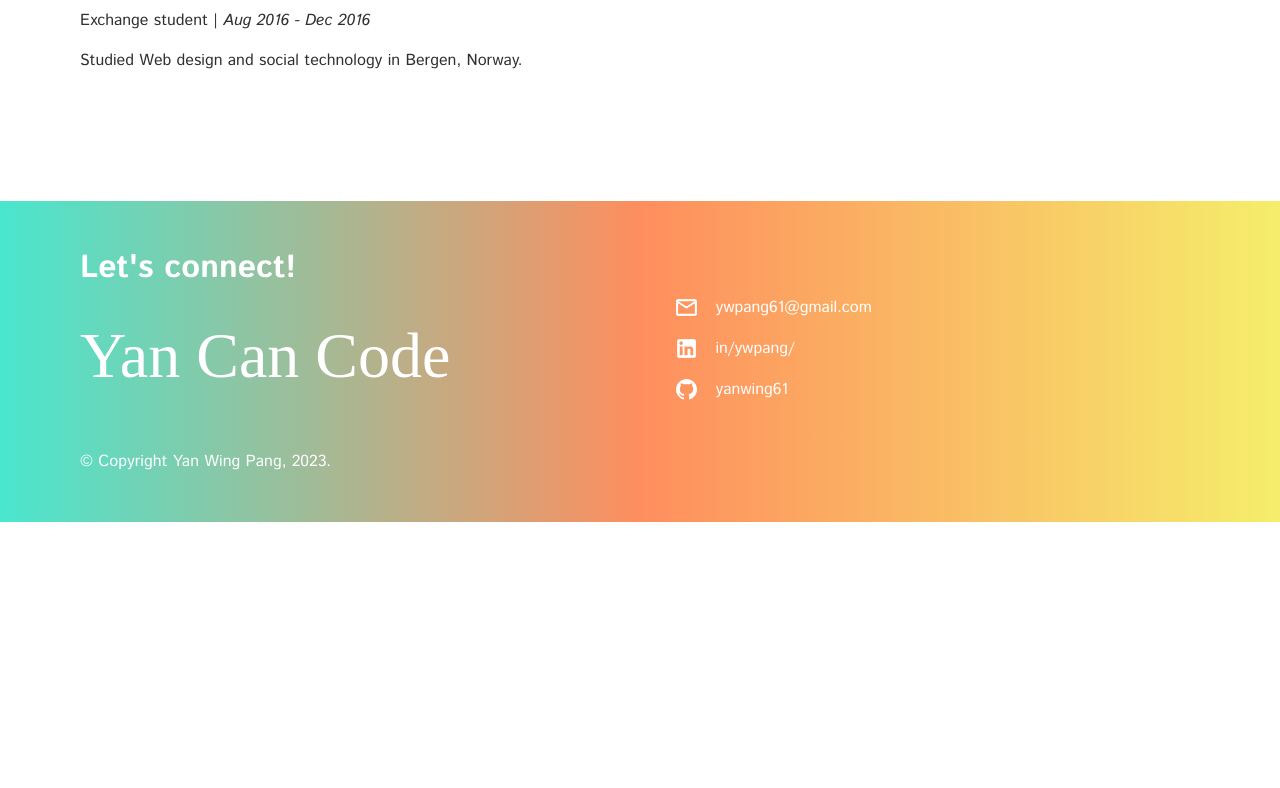
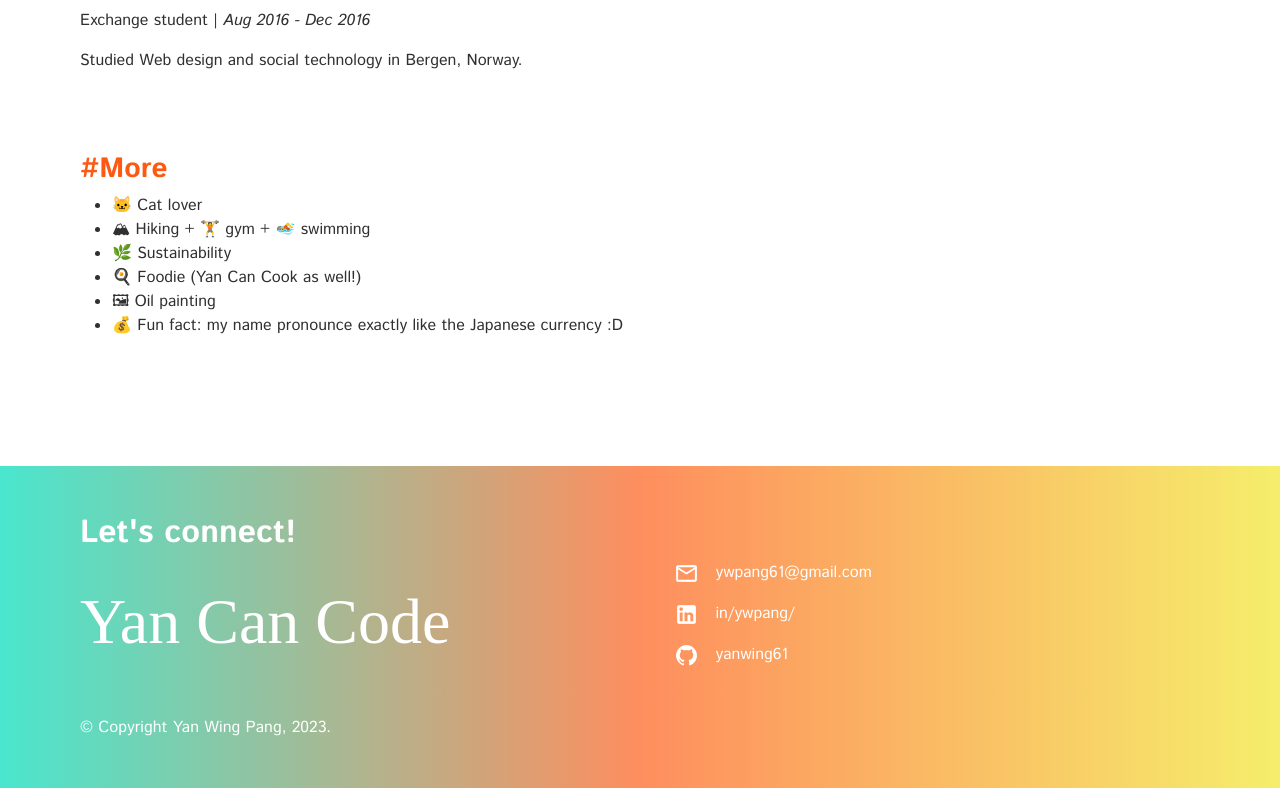
Before and after one commit to yanwing61/react-portfolio, a React (Vite) app: page / in a window 1280 px wide. Shown: the part 3883-4671 px from the top of the page. Before the commit the page ends 4405 px from the top, so only its background shows below. Built offline with nearby package versions, Linux system fonts and the light colour scheme; a web font is replaced by a local one.

Commit message:
add "more" component

```diff
--- a/src/App.jsx
+++ b/src/App.jsx
@@ -4,6 +4,7 @@ import Welcome from "./components/Welcome.jsx";
 import Skills from "./components/Skills.jsx";
 import Projects from "./components/Projects.jsx";
 import Education from "./components/Education.jsx";
+import More from "./components/More.jsx";
 import Footer from "./components/Footer.jsx";
 
 export default function App() {
@@ -15,6 +16,7 @@ export default function App() {
           <Skills />
           <Projects />
           <Education />
+          <More/>
         </main>
         <Footer />
     </>
--- a/src/components/Header.jsx
+++ b/src/components/Header.jsx
@@ -20,7 +20,7 @@ export default function Header() {
           </div>
           <a href="#skills" className="nav">skills</a>
           <span className="nav">|</span>
-          <a href="#project" className="nav">projects</a>
+          <a href="#projects" className="nav">projects</a>
           <span className="nav">|</span>
           <a href="#education" className="nav">education</a>
           <span className="nav">|</span>
@@ -41,7 +41,7 @@ export default function Header() {
             </button>
             <ul className="mobile-menu">
               <li><a href="#skills">skills</a></li>
-              <li><a href="#project">projects</a></li>
+              <li><a href="#projects">projects</a></li>
               <li><a href="#education">education</a></li>
               <li><a href="#footer">contact</a></li>
             </ul>
--- /dev/null
+++ b/src/components/More.jsx
@@ -0,0 +1,22 @@
+import { useEffect, useState } from "react";
+import "./More.css";
+
+export default function More(){
+
+
+    return(
+        <section id="more">
+              <h3>#More</h3>
+          <ul>
+            <li>&#128049; Cat lover</li>
+            <li>&#127956; Hiking + &#127947; gym + &#127946; swimming</li>
+            <li>&#127807; Sustainability</li>
+            <li>&#127859; Foodie (Yan Can Cook as well!)</li>
+            <li>&#128444; Oil painting</li>
+            <li>&#128176; Fun fact: my name pronounce exactly like the Japanese currency :D</li>
+          </ul>
+        </section>
+
+
+    );
+}
--- a/src/components/Projects.jsx
+++ b/src/components/Projects.jsx
@@ -27,7 +27,7 @@ export default function Projects() {
     }
 
     return (
-        <section id="Projects">
+        <section id="projects">
             <h3>#Projects</h3>
 
             <div className="card no-border">
--- a/src/components/Skills.jsx
+++ b/src/components/Skills.jsx
@@ -16,7 +16,7 @@ export default function Skills(){
     return(
         <section id="skills">
             <h3>#Skills</h3>
-            <ul key="skills">
+            <ul key="skillList">
             {Object.entries(skillData).map(([category, skillsList]) => (
                     <li className="skill-title">{category}
                         {skillsList.map((skill, index) => (
@@ -25,7 +25,7 @@ export default function Skills(){
                     </li>
             ))}
             </ul>
-      </section>
+        </section>
 
 
     );
```
Also changed, not shown: src/components/More.css (added), 1 other file (tests, documents, lock files or other folders).
